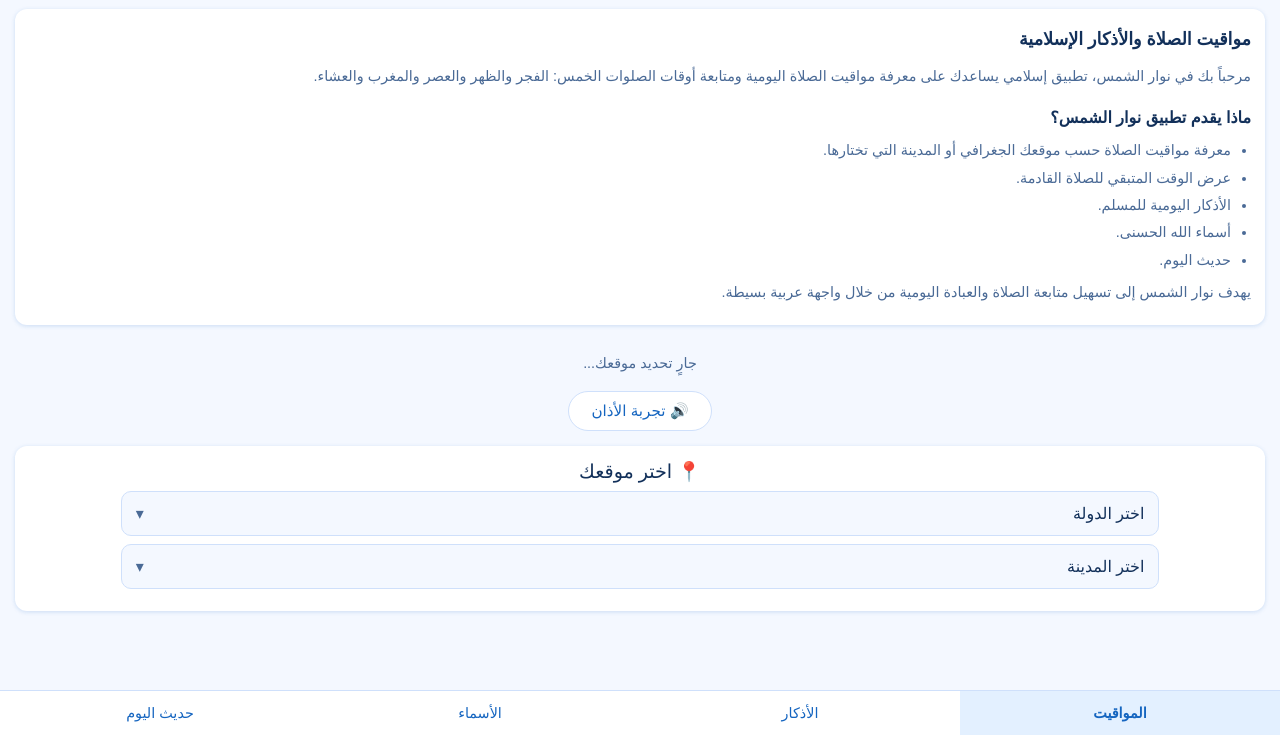
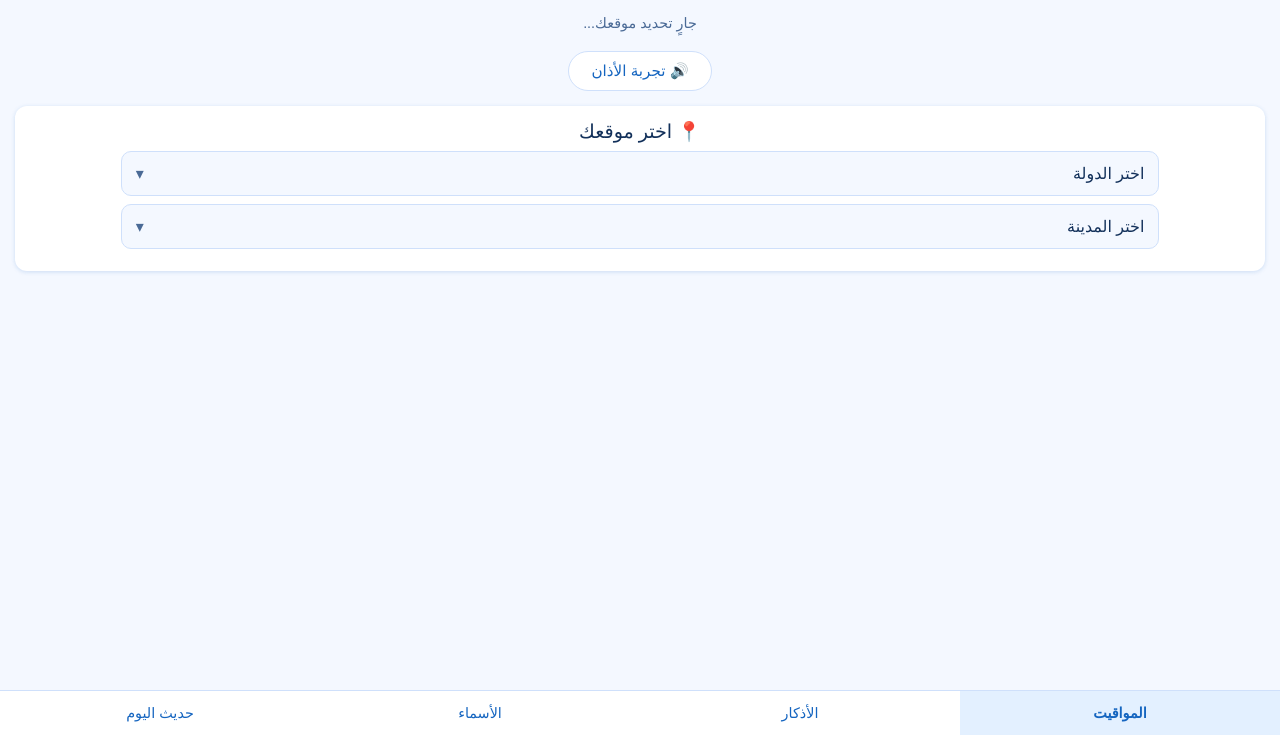
Before and after one commit to amouchewalid602-sys/prayer-app, a plain HTML site: page index.html in a window 1280 px wide. Shown: the part 65-800 px from the top of the page. Drawn offline with Linux system fonts and the light colour scheme; a web font is replaced by a local one.

Commit message:
Update index.html

```diff
--- a/index.html
+++ b/index.html
@@ -103,56 +103,12 @@ nav button.on{background:var(--sel);font-weight:bold}
 #pkl{overflow:auto;padding:8px 12px 12px}
 .opt{display:block;width:100%;text-align:right;margin:8px 0;padding:12px 14px;border:1px solid var(--line);background:var(--bg);color:var(--fg);border-radius:10px;font-size:1rem}
 .opt.sel{background:var(--sel);font-weight:bold;border-color:var(--pri)}
-
-/* محتوى تعريفي لمحركات البحث والزوار */
-.seo-intro{
-margin:12px 15px;
-padding:14px;
-background:var(--card);
-color:var(--sub);
-border-radius:12px;
-font-size:.9rem;
-line-height:1.9;
-text-align:right;
-box-shadow:0 1px 4px var(--shadow);
-}
-.seo-intro h2{
-color:var(--fg);
-font-size:1.1rem;
-margin:0 0 7px;
-}
-.seo-intro p{margin:5px 0}
-.seo-intro h3{
-color:var(--fg);
-font-size:1rem;
-margin:12px 0 4px;
-}
-.seo-intro ul{padding-right:20px;margin:4px 0}
 </style>
 </head>
 
 <body>
 
 <h1>🕌 نوار الشمس<button id="gear" onclick="openSet()">⚙️</button></h1>
-
-<section class="seo-intro">
-<h2>مواقيت الصلاة والأذكار الإسلامية</h2>
-<p>
-مرحباً بك في نوار الشمس، تطبيق إسلامي يساعدك على معرفة مواقيت الصلاة اليومية
-ومتابعة أوقات الصلوات الخمس: الفجر والظهر والعصر والمغرب والعشاء.
-</p>
-<h3>ماذا يقدم تطبيق نوار الشمس؟</h3>
-<ul>
-<li>معرفة مواقيت الصلاة حسب موقعك الجغرافي أو المدينة التي تختارها.</li>
-<li>عرض الوقت المتبقي للصلاة القادمة.</li>
-<li>الأذكار اليومية للمسلم.</li>
-<li>أسماء الله الحسنى.</li>
-<li>حديث اليوم.</li>
-</ul>
-<p>
-يهدف نوار الشمس إلى تسهيل متابعة الصلاة والعبادة اليومية من خلال واجهة عربية بسيطة.
-</p>
-</section>
 
 <div id="t1" class="tab on">
 <div id="city">جارٍ تحديد موقعك...</div>
@@ -393,4 +349,4 @@ setCity("تعذّر تحديد الموقع، اختر مدينتك من الأ
 <script src="hadith.js?v=1"></script>
 
 </body>
-</html>
+  </html>
```
